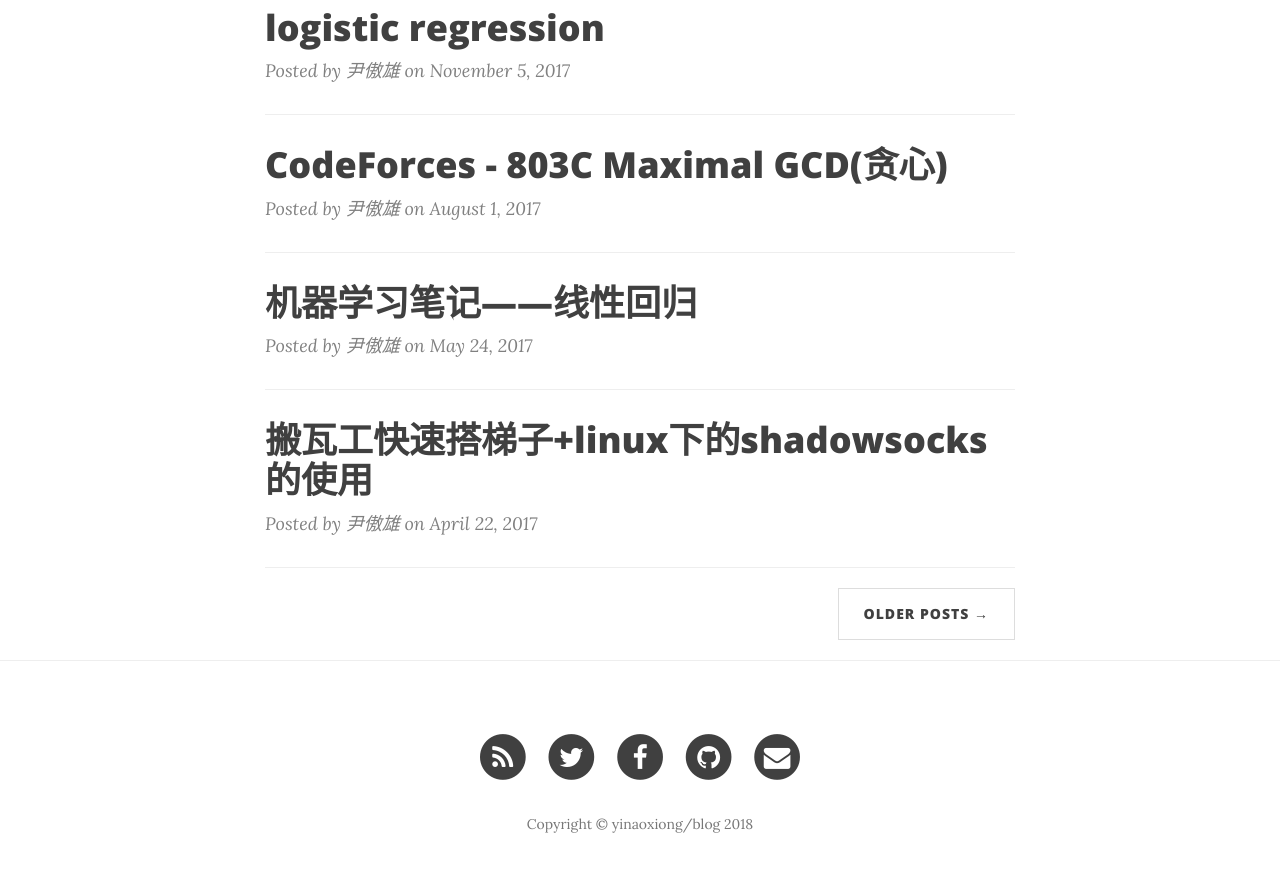
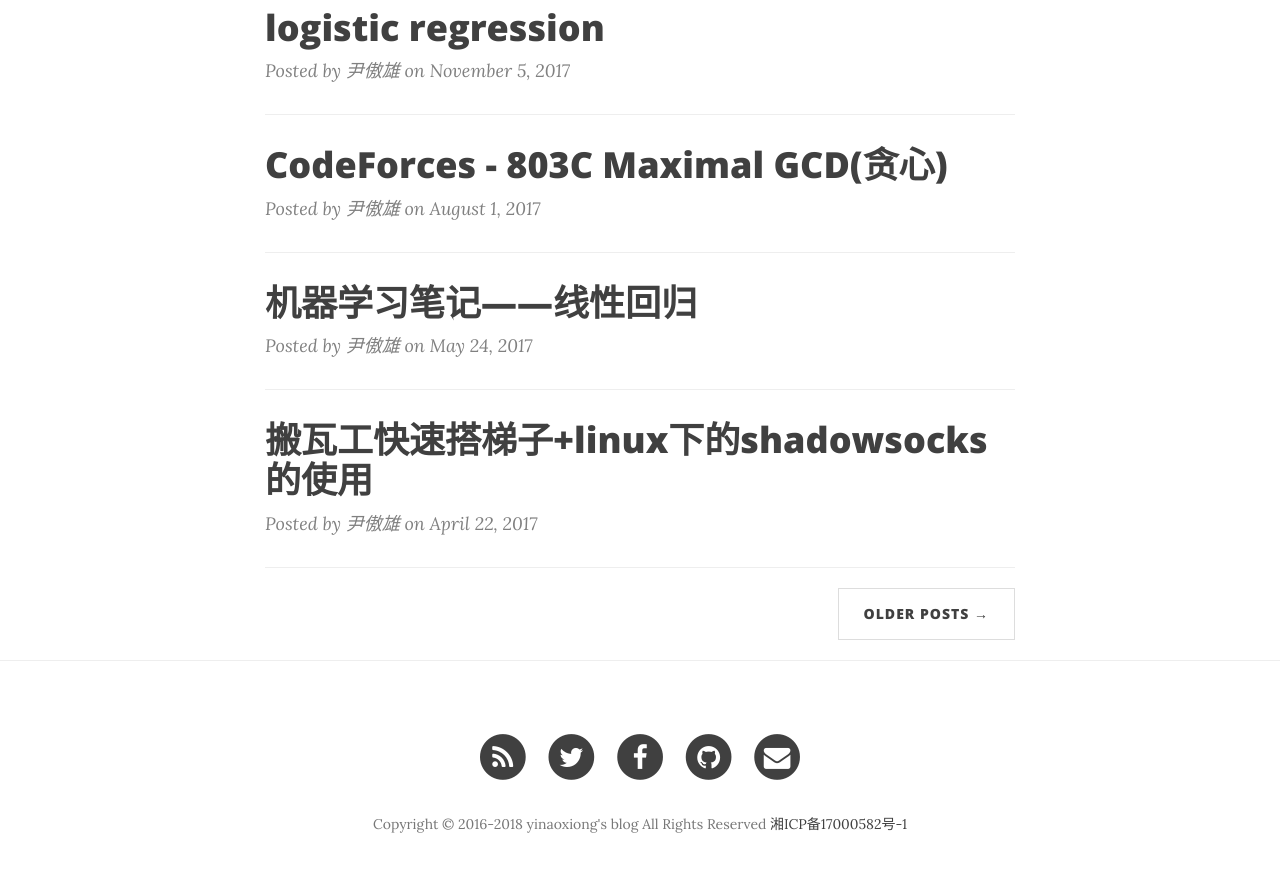
Before and after one commit to YinAoXiong/blog, a Jekyll site: the page built from index.html, in a window 1280 px wide and 900 px high, scrolled down 608 px. Shown: the top 872 px of the window. Built offline with Jekyll 4.4.1, drawn with Linux system fonts in a browser that asks for light colours; nearby versions of some CDN libraries; the list of posts is cut into pages by our own code; comment, search, counter and statistics services are not loaded.

Commit message:
将百度统计和自动提交修改后加入配置问题，更换mathjax的cdn，添加备案信息，删除一些不必要的文件。

```diff
--- a/_config.yml
+++ b/_config.yml
@@ -2,10 +2,10 @@
 title: 尹傲雄的博客
 header-img: img/home-bg.jpg
 email: 1273557346@qq.com
-copyright_name: yinaoxiong/blog
+copyright_name: yinaoxiong's blog All Rights Reserved
 #description: "尹傲雄的博客"
-baseurl: "https://blog.yinaoxiong.cn"
-url: "https://blog.yinaoxiong.cn"
+baseurl: "https://blog.yinaoxiong.cn/"
+url: "https://blog.yinaoxiong.cn/"
 twitter_username: _iblackandwhite
 github_username:  YinAoXiong
 facebook_username:  yinaoxiong
@@ -14,6 +14,11 @@ email_username:  aoxiongyin@qq.com
 # Google Analytics
 # To enable google analytics, uncomment below line with a valid Google Tracking ID
 google_tracking_id: UA-89678848-1
+
+# Baidu autopush and Baidu Analytics
+# To enable baidu autopush and baidu analytics,uncoment below line with true and a baidu tracking ID
+open_baiduAutoPush: true
+baidu_tracking_id: 0a3215e31b6e078f9c3028fc00baafa3
 
 # Build settings
 markdown: kramdown
--- a/_includes/footer.html
+++ b/_includes/footer.html
@@ -53,26 +53,11 @@
                     </li>
                     {% endif %}
                 </ul>
-                <p class="copyright text-muted">Copyright &copy; {{ site.copyright_name }} {{ site.time | date: '%Y' }}</p>
+                <p class="copyright text-muted">Copyright &copy;  2016-{{ site.time | date: '%Y' }} {{ site.copyright_name }}  <a href="http://www.miitbeian.gov.cn/" target="_blank" style="text-decoration: none">湘ICP备17000582号-1</a> </p>
             </div>
         </div>
     </div>
 </footer>
-
-<script type="text/x-mathjax-config">
-MathJax.Hub.Config({tex2jax: {inlineMath: [['$','$'], ['\\(','\\)']]}});
-</script>
-<!-- 公式显示-->
-<script type="text/javascript"
-src="http://cdn.mathjax.org/mathjax/latest/MathJax.js?config=TeX-AMS-MML_HTMLorMML">
-</script>
-
-<!-- HTML5 Shim and Respond.js IE8 support of HTML5 elements and media queries -->
-<!-- WARNING: Respond.js doesn't work if you view the page via file:// -->
-<!--[if lt IE 9]>
-    <script src="https://oss.maxcdn.com/libs/html5shiv/3.7.0/html5shiv.js"></script>
-    <script src="https://oss.maxcdn.com/libs/respond.js/1.4.2/respond.min.js"></script>
-<![endif]-->
 
 
 <!--不蒜子统计-->
--- a/_includes/head.html
+++ b/_includes/head.html
@@ -20,13 +20,28 @@
     <link rel="stylesheet" href="{{ "/css/syntax.css" | prepend: site.baseurl }}">
 
     <!-- Custom Fonts -->
-    <link href="//maxcdn.bootstrapcdn.com/font-awesome/4.3.0/css/font-awesome.min.css" rel="stylesheet" type="text/css">
+    <link href="https://cdn.bootcss.com/font-awesome/4.3.0/css/font-awesome.min.css" rel="stylesheet" type="text/css">
     <link href='//fonts.googleapis.com/css?family=Lora:400,700,400italic,700italic' rel='stylesheet' type='text/css'>
     <link href='//fonts.googleapis.com/css?family=Open+Sans:300italic,400italic,600italic,700italic,800italic,400,300,600,700,800' rel='stylesheet' type='text/css'>
     <link rel="shortcut icon" href="{{ "/img/icon2.png" | prepend: site.baseurl }}">
     <link rel="bookmark" href="{{ "/img/icon2.png" | prepend: site.baseurl }}">
     <link rel="apple-touch-icon" sizes="180x180" href="{{ "/img/icon2.png" | prepend: site.baseurl }}">
 
+    <script type="text/x-mathjax-config">
+MathJax.Hub.Config({tex2jax: {inlineMath: [['$','$'], ['\\(','\\)']]}});
+</script>
+    <!-- 公式显示-->
+    <script type="text/javascript"
+            src="https://cdnjs.cloudflare.com/ajax/libs/mathjax/2.7.3/MathJax.js?config=TeX-MML-AM_CHTML">
+    </script>
+
+    <!-- HTML5 Shim and Respond.js IE8 support of HTML5 elements and media queries -->
+    <!-- WARNING: Respond.js doesn't work if you view the page via file:// -->
+    <!--[if lt IE 9]>
+    <script src="https://oss.maxcdn.com/libs/html5shiv/3.7.0/html5shiv.js"></script>
+    <script src="https://oss.maxcdn.com/libs/respond.js/1.4.2/respond.min.js"></script>
+    <![endif]-->
+
     {% feed_meta %}
 
 </head>
--- a/_includes/nav.html
+++ b/_includes/nav.html
@@ -21,7 +21,7 @@
                 {% for page in site.pages %}{% if page.title %}
 				{% if page.url != '/404.html' %}
                 <li>
-                    <a href="{{ page.url | prepend: site.baseurl }}">{{ page.title }}</a>
+                    <a href="{{ page.url | prepend: site.baseurl }}.html">{{ page.title }}</a>
                 </li>
 				{% endif %}
                 {% endif %}{% endfor %}
--- a/_includes/youtube.html
+++ /dev/null
@@ -1,2 +0,0 @@
-<!-- Use {% include youtube.html id="YOUTUBE ID" %} to embed a youtube video on a post or page. -->
-<iframe width="560" height="315" src="https://www.youtube.com/embed/{{ include.id }}" frameborder="0" allowfullscreen></iframe>
--- a/_layouts/default.html
+++ b/_layouts/default.html
@@ -12,34 +12,7 @@
     {% include footer.html %}
 
     {% include ga.html %}
-
-
- <script>
-(function(){
-    var bp = document.createElement('script');
-    var curProtocol = window.location.protocol.split(':')[0];
-    if (curProtocol === 'https') {
-        bp.src = 'https://zz.bdstatic.com/linksubmit/push.js';
-    }
-    else {
-        bp.src = 'http://push.zhanzhang.baidu.com/push.js';
-    }
-    var s = document.getElementsByTagName("script")[0];
-    s.parentNode.insertBefore(bp, s);
-})();
-</script>              <!--百度链接提交代码-->
-
-
-
-<script>
-var _hmt = _hmt || [];
-(function() {
-  var hm = document.createElement("script");
-  hm.src = "https://hm.baidu.com/hm.js?0a3215e31b6e078f9c3028fc00baafa3";
-  var s = document.getElementsByTagName("script")[0];
-  s.parentNode.insertBefore(hm, s);
-})();
-</script><!--百度统计代码-->
+    {% include baidu.html %}
 
 </body>
 
```
Also changed, not shown: _includes/baidu.html (added, +29 -0 lines), img/icon.png (deleted).
